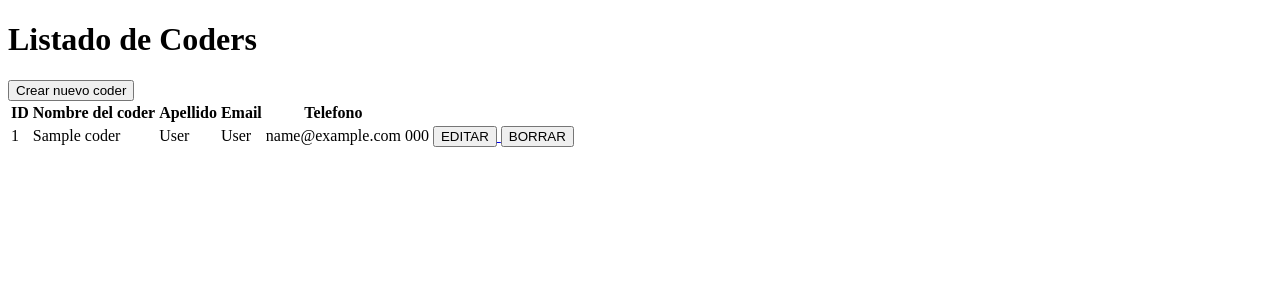
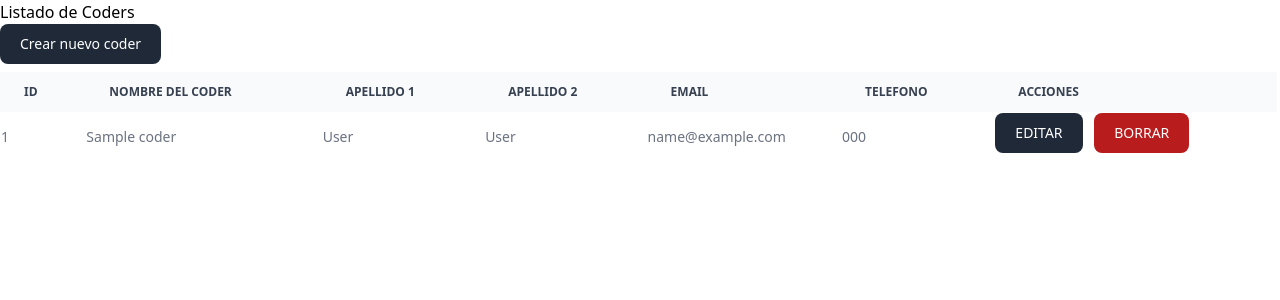
Before and after one commit to helenaponted/talenthub, a PHP site: page /backend/views/coders/getAllCoders.php in a window 1280 px wide. Shown: the top 300 px of the page. Run offline with PHP 8.4, Linux system fonts and the light colour scheme; tables that the repository leaves empty or names only in its code hold one stand-in row (values such as "Sample post").

Commit message:
crud + tailwind

```diff
--- a/backend/app/Controllers/CodersController.php
+++ b/backend/app/Controllers/CodersController.php
@@ -49,10 +49,13 @@ class CodersController {
 
     }
 
-    public function update($id, $data){
-        $query= "UPDATE coders SET  name_coder= ?, surname1=? WHERE id =?";
+    // PDO update con array, sin especificar todos los parametros posicionalmente
+    // https://phpdelusions.net/pdo_examples/update
+
+    public function update($data){
+        $query= "UPDATE coders SET name_coder =:name_coder, surname1=:surname1, surname2=:surname2, email=:email, phone=:phone, city=:city WHERE id =:id";
         $stm = $this->connection->get_connection()->prepare($query);
-        $stm -> execute([$data['name_coder'], $data['surname1'], $id]);
+        $stm -> execute($data);
 
     }
 
--- a/backend/views/coders/deleteCoder.php
+++ b/backend/views/coders/deleteCoder.php
@@ -32,7 +32,7 @@ if ($_SERVER["REQUEST_METHOD"] === "GET") {
     <div>
 
       <p><?php echo $message; ?></p>
-      <a href="talenthub/backend/views/coders/getAllCoders.php" >Volver a la lista de roles</a>
+      <a href="getAllCoders.php" >Volver a la lista de roles</a>
     </div>
   </div>
 </body>
--- a/backend/views/coders/getAllCoders.php
+++ b/backend/views/coders/getAllCoders.php
@@ -3,22 +3,40 @@
 <head>
     <meta charset="UTF-8">
     <meta name="viewport" content="width=device-width, initial-scale=1.0">
+    <link href="https://cdn.jsdelivr.net/npm/tailwindcss@2.2.7/dist/tailwind.min.css" rel="stylesheet">
     <title>CODERS</title>
 </head>
 <body>
-    <h1>Listado de Coders</h1>
+    <h1 style>Listado de Coders</h1>
     <a href="./addCoder.php">
-        <button>Crear nuevo coder</button>
+        <button  class="text-white bg-gray-800 hover:bg-gray-900 focus:outline-none focus:ring-4 focus:ring-gray-300 font-medium rounded-lg text-sm px-5 py-2.5 mr-2 mb-2 dark:bg-gray-800 dark:hover:bg-gray-700 dark:focus:ring-gray-700 dark:border-gray-700">Crear nuevo coder</button>
     </a>
-    <table>
-        <thead>
+
+    <div class="relative overflow-x-auto">
+    <table class="w-full text-sm text-left text-gray-500 dark:text-gray-400">
+        <thead class="text-xs text-gray-700 uppercase bg-gray-50 dark:bg-gray-700 dark:text-gray-400">
             <tr>
-                <th>ID</th>
-                <th>Nombre del coder</th>
-                <th>Apellido</th>
-                <th>Email</th>
-                <th>Telefono</th>
-
+                <th scope="col" class="px-6 py-3">
+                    ID
+                </th>
+                <th scope="col" class="px-6 py-3">
+                    Nombre del coder
+                </th>
+                <th scope="col" class="px-6 py-3">
+                    Apellido 1
+                </th>
+                <th scope="col" class="px-6 py-3">
+                    Apellido 2
+                </th>
+                <th scope="col" class="px-6 py-3">
+                    Email
+                </th>
+                <th scope="col" class="px-6 py-3">
+                    Telefono
+                </th>
+                <th scope="col" class="px-6 py-3">
+                    Acciones
+                </th>
             </tr>
         </thead>
         <tbody>
@@ -39,19 +57,20 @@
                 echo "<td>" .$row["email"] . "</td>";
                 echo "<td>" .$row["phone"] . "</td>";
                 echo "<td>
-                <div>
                     <a href='editCoder.php?id=" . $row["id"] . "'>
-                    <button>EDITAR</button>
+                        <button type='button' class='text-white bg-gray-800 hover:bg-gray-900 focus:outline-none focus:ring-4 focus:ring-gray-300 font-medium rounded-lg text-sm px-5 py-2.5 mr-2 mb-2 dark:bg-gray-800 dark:hover:bg-gray-700 dark:focus:ring-gray-700 dark:border-gray-700'>
+                          EDITAR
+                        </button>
                     </a>
 
                     <a href='deleteCoder.php?id=" . $row["id"] . "'>
-                    <button>BORRAR</button>
+                        <button type='button' class='focus:outline-none text-white bg-red-700 hover:bg-red-800 focus:ring-4 focus:ring-red-300 font-medium rounded-lg text-sm px-5 py-2.5 mr-2 mb-2 dark:bg-red-600 dark:hover:bg-red-700 dark:focus:ring-red-900'>
+                        BORRAR
+                        </button>
                     </a>
-                </div>
                 </td>";
 
         echo "<td>";
-
 
             }
 
```
Also changed, not shown: backend/views/coders/editCoder.php (+20 -11 lines).
